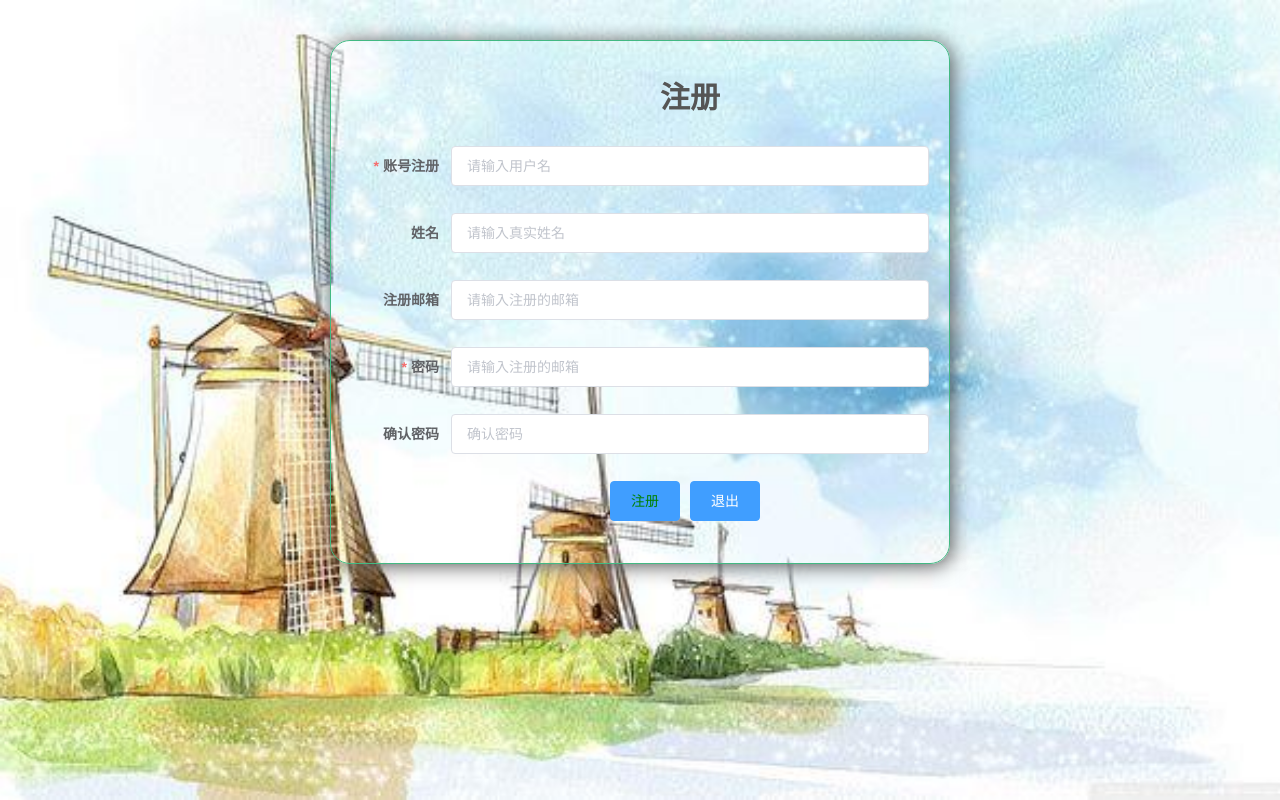
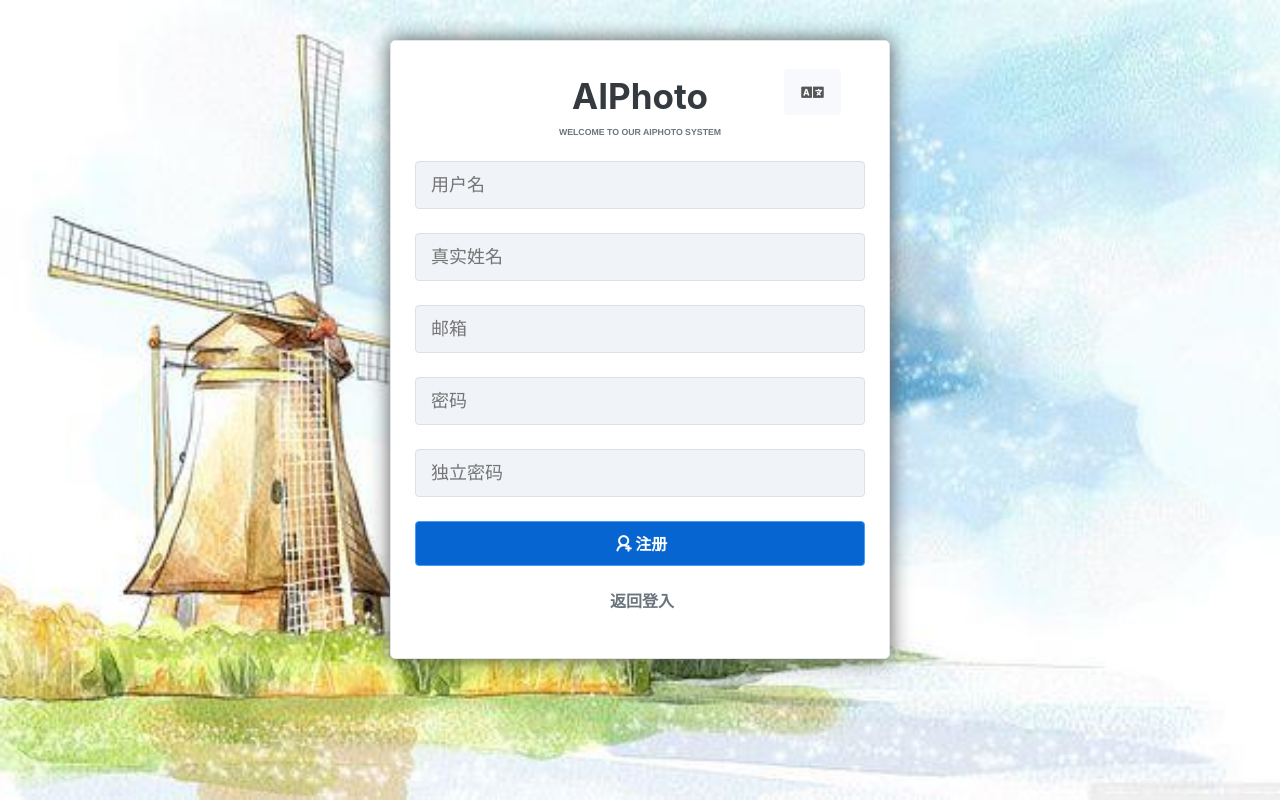
Before and after one commit to 201983290498/aiphotoFront, a Vue app: page /#/register in a window 1280 px wide. Built offline with nearby package versions, Linux system fonts and the light colour scheme.

Commit message:
注册登入代码完成

```diff
--- a/src/components/Login.vue
+++ b/src/components/Login.vue
@@ -8,7 +8,6 @@
     </div>
     <el-form class="form1" ref="form" :rules="rule" :model="form" label-width="80px">
       <div class="input" prop="name">
-
         <el-input class="textbox iconfont" v-model="form.name" placeholder="用户名"><i class="iconfont">&#xe60f;</i></el-input>
       </div>
       <div class="input">
@@ -113,18 +112,7 @@ export default {
   align-items: center;
 }
 
-.button1 {
-  background-color: #0665D0;
-  margin-left: 0px;
-  font-size: 16px;
-  width: 100%;
-  height: 45px;
-  margin-bottom: 25px;
-}
-.button1:hover{
-  background-color: #117EF8;
-  box-shadow: 3px 3px 0px 0px #E2E4EC;
-}
+
 
 
 
--- a/src/components/Register.vue
+++ b/src/components/Register.vue
@@ -1,33 +1,37 @@
 <template>
   <div class="reg-box">
     <el-form ref="form" :rules="rule" :model="form" label-width="100px" >
-      <el-form-item align="center">
-        <h2 ><b>注册</b></h2>
-      </el-form-item>
-      <el-form-item label="账号注册" prop="username">
-        <el-input v-model="form.username" type="text" placeholder="请输入用户名"></el-input>
-      </el-form-item>
+    <div class="title-wrapper">
+      <a href="javascript:;"><span class="title-name">AIPhoto</span></a>
+      <button class="titlebtn clearfix"><i class="far fa fa-language"></i></button>
+      <p class="title-content">WELCOME TO OUR AIPHOTO SYSTEM</p>
+    </div >
+      <div class='input'  prop="username">
+        <input  v-model="form.username" type="text" placeholder="用户名">
+      </div>
+      <div class='input' >
+          <input v-model="form.trName" type="text" placeholder="真实姓名">
+      </div>
+      <div class='input'>
+          <input v-model="form.email" type="text" placeholder="邮箱">
+      </div>
 
-      <el-form-item label="姓名" >
-          <el-input v-model="form.trName" type="text" placeholder="请输入真实姓名"></el-input>
-      </el-form-item>
+      <div class='input'  prop="password">
+          <input v-model="form.password" type="text" placeholder="密码">
+      </div>
 
-      <el-form-item label="注册邮箱">
-          <el-input v-model="form.email" type="text" placeholder="请输入注册的邮箱"></el-input>
-      </el-form-item>
+      <div class='input'>
+        <input v-model="form.pripassword" type="text" placeholder="独立密码">
+      </div>
+      <div class="loginbtn">
+        <el-button class="button1 font1" type="primary" @click="Submit('form')"><span class="iconfont">&#xe71c;</span> 注册</el-button>
+      </div>
 
-      <el-form-item label="密码"  prop="password">
-          <el-input v-model="form.password" type="text" placeholder="请输入注册的邮箱"></el-input>
-      </el-form-item>
-
-      <el-form-item label="确认密码">
-        <el-input v-model="form.comPassword" type="text" placeholder="确认密码"></el-input>
-      </el-form-item>
-
-      <el-form-item>
-        <el-button class="button1" type="primary" @click="Submit('form')" style="margin-left: 20px ">注册</el-button>
-        <el-button class="button2" type="primary" @click="back()">退出</el-button>
-      </el-form-item>
+      <div class="clearfix1 clearfix">
+      <ul >
+        <li @click="Register()"><span class="register" @click="back()" >返回登入</span></li>
+      </ul>
+      </div>
 
     </el-form>
 
@@ -44,7 +48,7 @@ export default {
         email: '',
         trName: '',
         password: '',
-        comPassword: '',
+        pripassword: '',
       },
       rule: {
         username: [
@@ -63,16 +67,12 @@ export default {
   methods: {
     Submit(formName){
       var vm = this;
-      var str = vm.form.comPassword;
-      var str1 = vm.form.password;
       this.$refs[formName].validate((valid) =>{
         console.log('进行校验');
         if(valid){
           vm.$message.info('正在注册');
           if(vm.form.email.match('.*?@.*?')==null){
             vm.$message.error('邮箱错误');
-          }else if(str != str1){
-            vm.$message.error('两次输入的密码不正确');
           }else{
             vm.axios({
                 method: "post",
@@ -80,6 +80,7 @@ export default {
                 data: {
                  username: vm.form.username,
                  password: vm.form.password,
+                 pripassword: vm.form.pripassword,
                  truName: vm.form.trName,
                  email: vm.form.email
                 }
@@ -89,7 +90,7 @@ export default {
                 vm.$message.info("注册成功。")
                 vm.$router.push('/logout');
               }else{
-                vm.$message.warning("账号已存在注册失败");
+                vm.$message.warning("账号已存在,注册失败");
               }
 
             });
@@ -107,24 +108,46 @@ export default {
 </script>
 
 <style scoped>
+@import url('../css/login.css');
+@import url('../iconfont/iconfont1/iconfont.css');
+@import url('../iconfont/fa/css/all.css');
   .reg-box{
     /*width: 60%;*/
     /*height: 90%;*/
-    border: 1px solid #42b983;
-    border-radius: 20px;
-    box-shadow: 2px 2px 20px;
-    margin-bottom: 30px;
-    margin-left: 330px;
-    margin-right: 330px;
-    margin-top: 40px;
-    padding: 20px 20px 20px 20px;
-    text-align: center;
+  width: 500px;
+  border: 1px solid  #E2E4EC;
+  margin: 150px auto; /*margin调剧中*/
+  border-radius: 5px;
+  box-shadow: 0px 0px 20px;
+  background-color: #fff;
+  padding-left: 24px;
+  padding-right: 24px; /*表单到边框的内间距上右下左*/
+  margin-top: 40px;
+  }
 
-  }
-  .button1{
-    color: green;
-  }
   .button2{
     margin-right: 30px;
   }
+input{
+    background-color: #F0F3F8 !important;
+    width: 100%;
+    border: 1px solid #DCDFE6;
+    border-radius: 4px;
+    -webkit-appearance: none;
+    height: 48px;
+    line-height: 40px;
+    outline: 0;
+    padding: 0 15px;
+    color: #495057;
+    transition: border-color .2s cubic-bezier(.645,.045,.355,1);
+    font-size: 18px;
+    font-weight: 500;
+   font-family: Inter,-apple-system,BlinkMacSystemFont,Segoe UI,Roboto,Helvetica Neue,Arial,Noto Sans,sans-serif,Apple Color Emoji,Segoe UI Emoji,Segoe UI Symbol,Noto Color Emoji;
+}
+input:hover{
+  border: 1px solid #C0C4CC;
+}
+.clearfix1{
+  margin-left: 30px;
+}
 </style>
--- a/src/css/login.css
+++ b/src/css/login.css
@@ -76,5 +76,17 @@ ul li:hover{
     font-size: 18px;
 }
 .titlebtn:hover{
-background-color: #D7DEED;
+ background-color: #D7DEED;
 }
+.button1 {
+  background-color: #0665D0;
+  margin-left: 0px;
+  font-size: 16px;
+  width: 100%;
+  height: 45px;
+  margin-bottom: 25px;
+}
+.button1:hover{
+  background-color: #117EF8;
+  box-shadow: 3px 5px 0px 0px #E2E4EC;
+}
```
